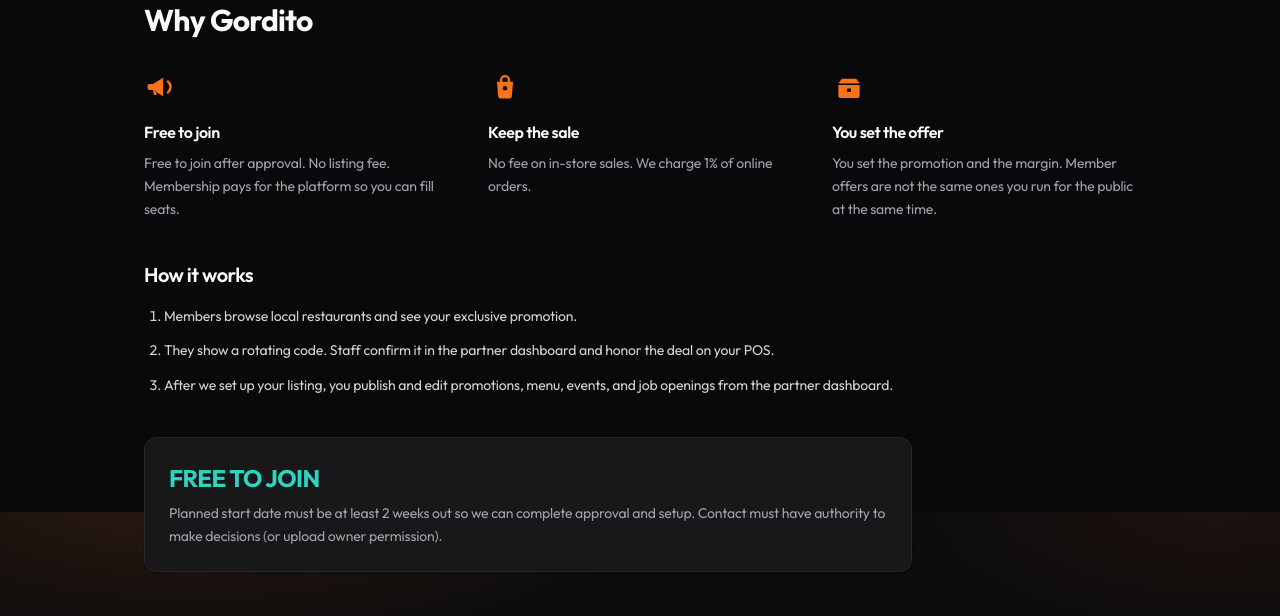
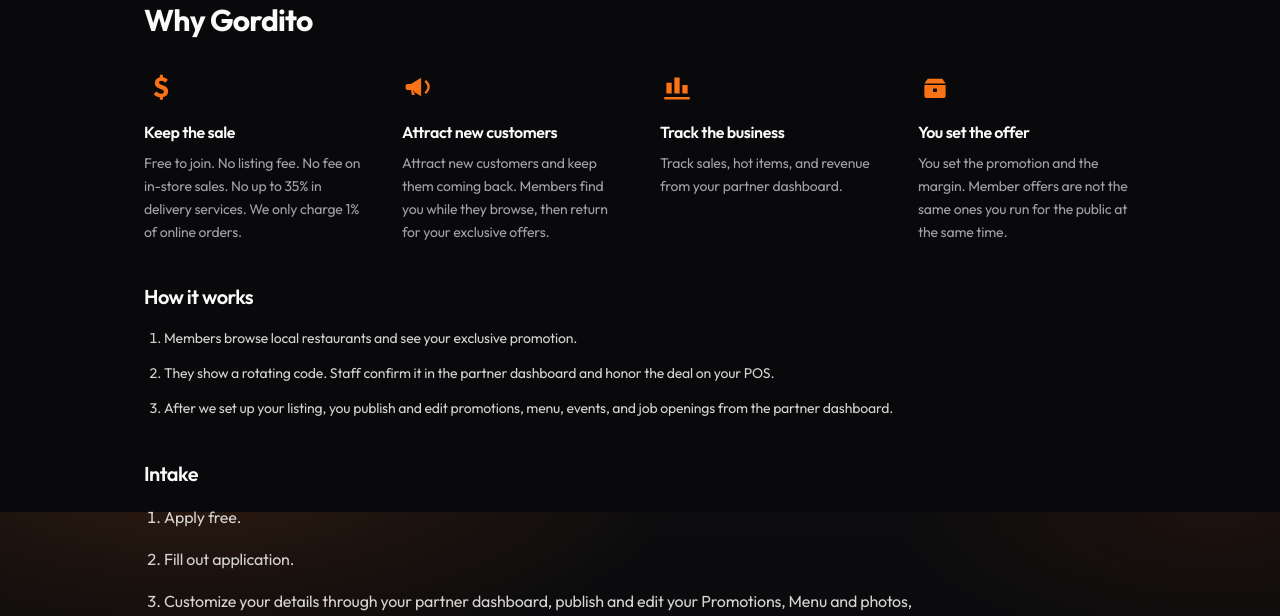
Before and after one commit to 2D-Ramon/gorditopass, a Next.js app: page /for-restaurants in a window 1280 px wide. Shown: the part 288-904 px from the top of the page. Built offline with nearby package versions, Linux system fonts and the light colour scheme; no server answers.

Commit message:
Refocus restaurant Why Gordito on fees, customers, and sales

```diff
--- a/src/app/for-restaurants/page.tsx
+++ b/src/app/for-restaurants/page.tsx
@@ -18,14 +18,19 @@
       <WhyGordito
         items={[
           {
-            icon: "megaphone",
-            title: "Free to join",
-            body: "Free to join after approval. No listing fee. Membership pays for the platform so you can fill seats.",
+            icon: "dollar",
+            title: "Keep the sale",
+            body: "Free to join. No listing fee. No fee on in-store sales. No up to 35% in delivery services. We only charge 1% of online orders.",
           },
           {
-            icon: "bag",
-            title: "Keep the sale",
-            body: "No fee on in-store sales. We charge 1% of online orders.",
+            icon: "megaphone",
+            title: "Attract new customers",
+            body: "Attract new customers and keep them coming back. Members find you while they browse, then return for your exclusive offers.",
+          },
+          {
+            icon: "chart",
+            title: "Track the business",
+            body: "Track sales, hot items, and revenue from your partner dashboard.",
           },
           {
             icon: "case",
@@ -52,17 +57,6 @@
           </li>
         </ol>
       </section>
-
-      <div className="mt-10 gp-card gp-card-static p-6">
-        <p className="text-2xl font-bold tracking-tight text-brand-mint uppercase">
-          FREE TO JOIN
-        </p>
-        <p className="mt-2 text-sm leading-relaxed text-muted">
-          Planned start date must be at least 2 weeks out so we can complete
-          approval and setup. Contact must have authority to make decisions (or
-          upload owner permission).
-        </p>
-      </div>
 
       <h2 className="mt-10 text-xl font-semibold tracking-tight">Intake</h2>
       <ol className="mt-4 list-decimal space-y-4 pl-5 text-stone-300">
--- a/src/components/WhyGordito.tsx
+++ b/src/components/WhyGordito.tsx
@@ -1,4 +1,4 @@
-type WhyIcon = "megaphone" | "bag" | "case" | "tag" | "star";
+type WhyIcon = "megaphone" | "bag" | "case" | "tag" | "star" | "dollar" | "chart";
 
 function WhyIconMark({ name }: { name: WhyIcon }) {
   const common = {
@@ -30,6 +30,29 @@
     return (
       <svg {...common}>
         <path d="m16 4.8 2.9 6.8 7.4.7-5.6 4.8 1.7 7.3L16 20.7 9.6 24.4l1.7-7.3L5.7 12.3l7.4-.7L16 4.8Z" />
+      </svg>
+    );
+  }
+  if (name === "dollar") {
+    return (
+      <svg {...common}>
+        <text
+          x="16"
+          y="25"
+          textAnchor="middle"
+          fontSize="26"
+          fontWeight="700"
+          fontFamily="inherit"
+        >
+          $
+        </text>
+      </svg>
+    );
+  }
+  if (name === "chart") {
+    return (
+      <svg {...common}>
+        <path d="M6 22h5V12H6v10Zm7.5 0h5V7h-5v15ZM21 22h5V14h-5v8ZM4 25.5h24v2.2H4v-2.2Z" />
       </svg>
     );
   }
```
